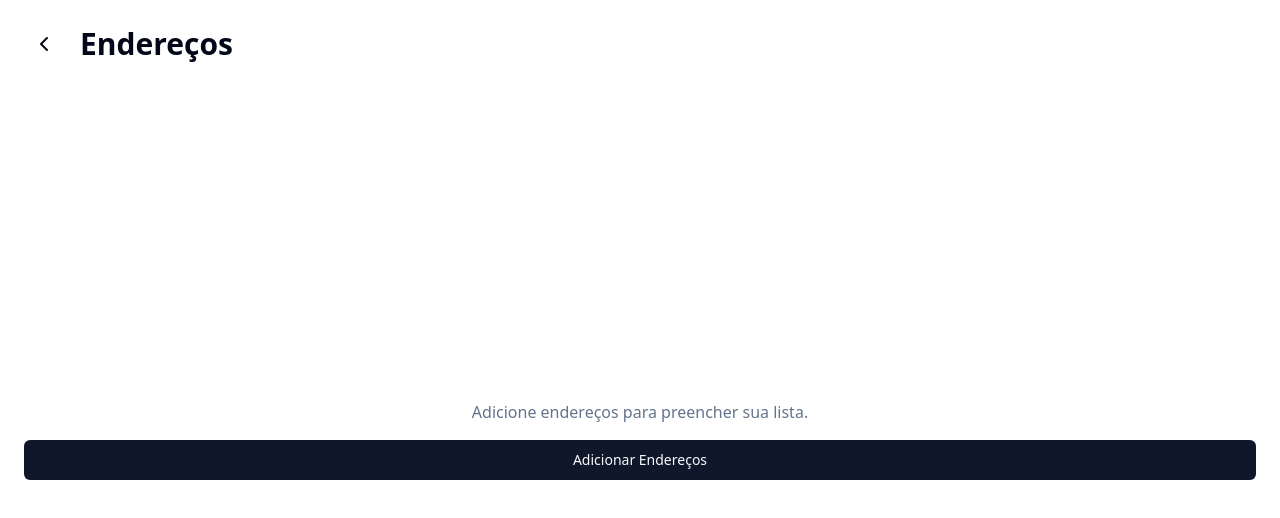
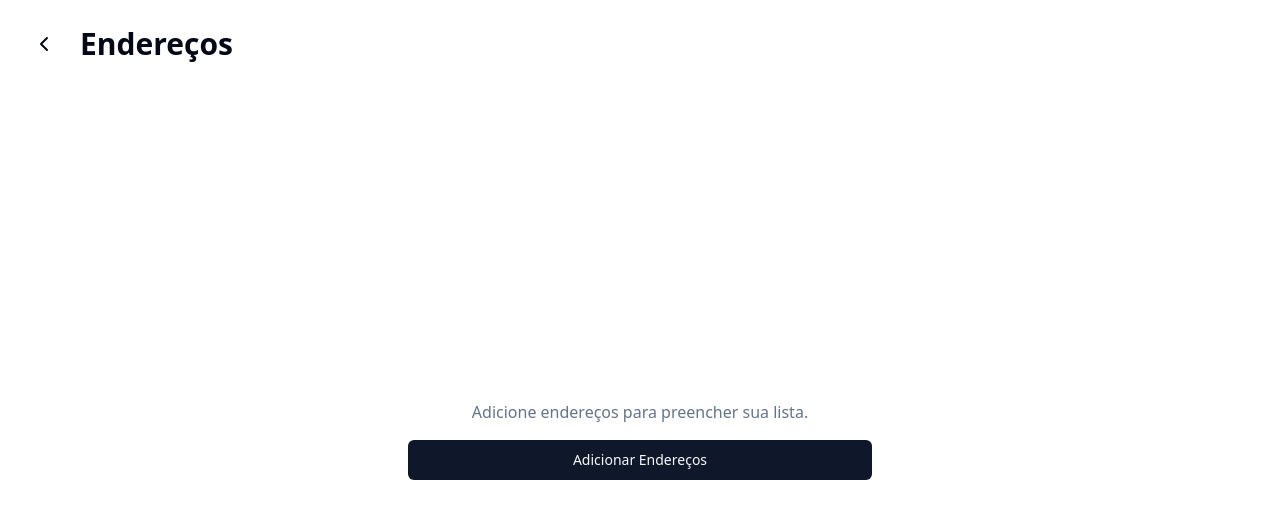
Before and after one commit to MatheusAmon12/interplanetary-delivery-addresses, a React (Vite) app: page /addresses in a window 1280 px wide. Shown: the top 518 px of the page. Built offline with nearby package versions, Linux system fonts and the light colour scheme.

Commit message:
feat: add responsive layout to empty list component

```diff
--- a/package.json
+++ b/package.json
@@ -11,6 +11,8 @@
   },
   "dependencies": {
     "@hookform/resolvers": "^3.4.2",
+    "@radix-ui/react-label": "^2.0.2",
+    "@radix-ui/react-slot": "^1.0.2",
     "class-variance-authority": "^0.7.0",
     "clsx": "^2.1.1",
     "glob": "^10.4.1",
--- a/src/components/empty-list.tsx
+++ b/src/components/empty-list.tsx
@@ -7,7 +7,7 @@ const EmptyList = () => {
     const handleClickNavigate = () => navigate('/')
 
     return (
-        <div className="text-center h-full flex flex-col justify-center items-center text-muted-foreground space-y-4">
+        <div className="text-center h-full flex flex-col justify-center items-center text-muted-foreground space-y-4 lg:px-96">
             <h1 className="text-md">Adicione endereços para preencher sua lista.</h1>
             <Button
                 className="w-full cursor-pointer"
```
Also changed, not shown: 1 other file (tests, documents, lock files or other folders).
